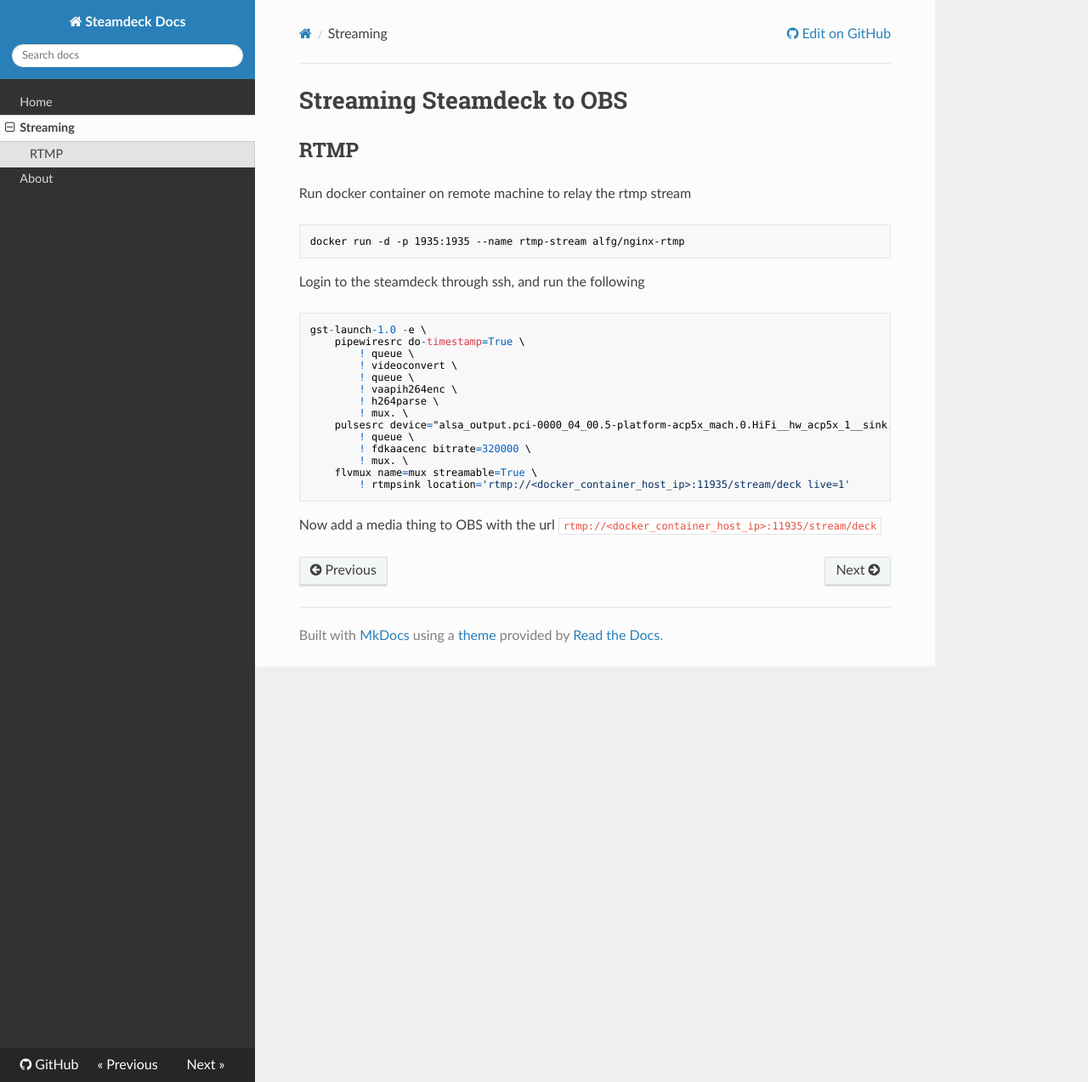
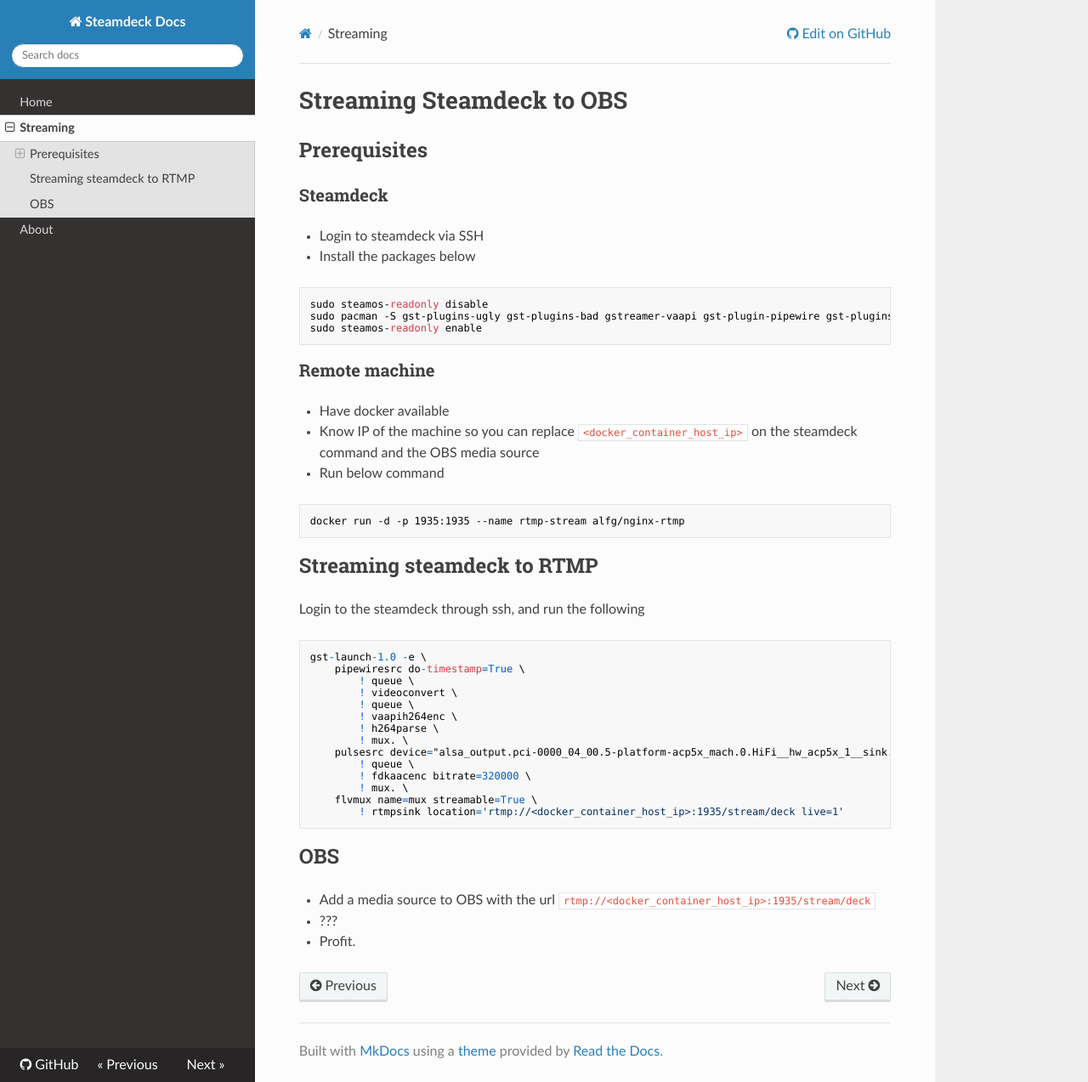
Before and after one commit to webits-labs/steamdeckdocs, an MkDocs documentation site: the page built from docs/streaming.md, in a window 1280 px wide and 1273 px high. Shown: the whole window at 85% size. Built offline with MkDocs 1.6.1, drawn with Linux system fonts in a browser that asks for light colours; nearby versions of some CDN libraries.

Commit message:
Updated streaming docs

````diff
--- a/docs/streaming.md
+++ b/docs/streaming.md
@@ -1,12 +1,29 @@
 # Streaming Steamdeck to OBS
 
-## RTMP
+## Prerequisites
 
-Run docker container on remote machine to relay the rtmp stream
+### Steamdeck
+
+- Login to steamdeck via SSH
+- Install the packages below
+
+```
+sudo steamos-readonly disable
+sudo pacman -S gst-plugins-ugly gst-plugins-bad gstreamer-vaapi gst-plugin-pipewire gst-plugins-good gst-libav gst-plugins-base gst-plugins-good gstreamer-vaapi gst-plugin-pipewire
+sudo steamos-readonly enable
+```
+
+### Remote machine
+
+- Have docker available
+- Know IP of the machine so you can replace `<docker_container_host_ip>` on the steamdeck command and the OBS media source
+- Run below command
 
 ```
 docker run -d -p 1935:1935 --name rtmp-stream alfg/nginx-rtmp
 ```
+
+## Streaming steamdeck to RTMP
 
 Login to the steamdeck through ssh, and run the following
 
@@ -24,7 +41,11 @@ gst-launch-1.0 -e \
         ! fdkaacenc bitrate=320000 \
         ! mux. \
     flvmux name=mux streamable=True \
-        ! rtmpsink location='rtmp://<docker_container_host_ip>:11935/stream/deck live=1'
+        ! rtmpsink location='rtmp://<docker_container_host_ip>:1935/stream/deck live=1'
 ```
 
-Now add a media thing to OBS with the url `rtmp://<docker_container_host_ip>:11935/stream/deck`
+## OBS
+
+- Add a media source to OBS with the url `rtmp://<docker_container_host_ip>:1935/stream/deck`
+- ???
+- Profit.
````
